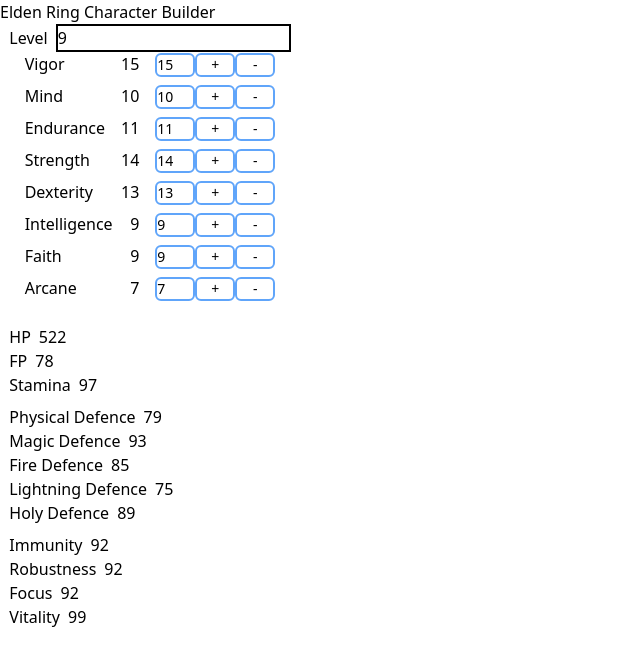
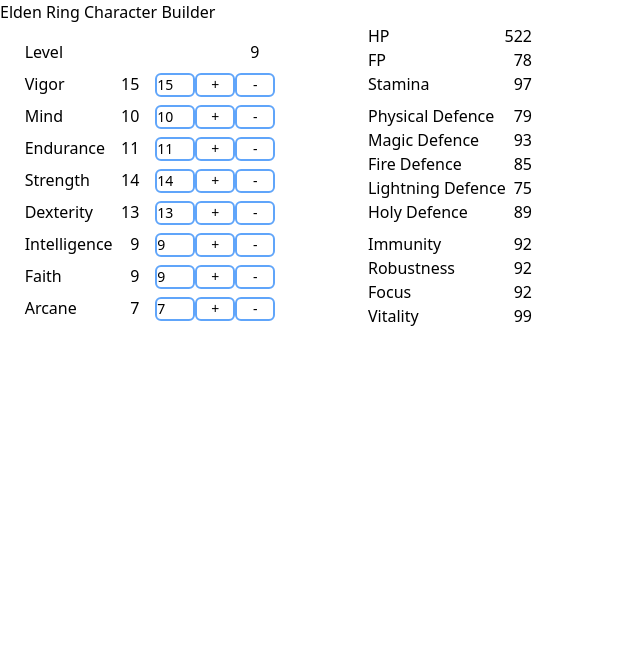
Before and after one commit to TwilDev/er-character-planner, a Next.js app: page / in a window 1280 px wide. Shown: the top 666 px of the page, without its empty margins (0-640 px from the left). Built offline with nearby package versions, Linux system fonts and the light colour scheme.

Commit message:
refactor & tidy

```diff
--- a/components/builder/CoreStats.tsx
+++ b/components/builder/CoreBuilder.tsx
@@ -1,8 +1,3 @@
-// import { HP, FP, END } from '../../data/lookup'
-const coreStatsTable = require('@/data/lookup.json')
-const { HP, FP, END } = coreStatsTable
-import Defences from './Defences'
-
 interface ICoreStatsProps {
   baseStats: IStats,
   stats: IStats,
@@ -51,13 +46,14 @@
 
   return (
     <div>
-      <div className='flex items-center w-full'>
+      <div className='flex items-center justify-between w-full mb-2'>
         <label htmlFor='level'>Level</label>
-        <input
-          type='text'
-          className='border-black border-2 ml-2'
-          defaultValue={level}
-        />
+        <label
+          className="text-semibold mr-4"
+          htmlFor='level'
+        >
+          {level}
+        </label>
       </div>
       <div className="flex justify-center items-top gap-4">
         <div className="flex flex-col gap-2">
@@ -104,21 +100,6 @@
           })}
         </div>
       </div>
-      <div className="mt-6">
-        <div>
-          <label htmlFor='hp'>HP</label>
-          <label className='ml-2'>{Math.floor(HP[stats.vigor - 1]) ?? '??'}</label>
-        </div>
-        <div>
-          <label htmlFor="fp">FP</label>
-          <label className='ml-2'>{Math.floor(FP[stats.mind - 1])}</label>
-        </div>
-        <div>
-          <label htmlFor="end">Stamina</label>
-          <label className='ml-2'>{Math.floor(END[stats.endurance - 1])}</label>
-        </div>
-      </div>
-      <Defences stats={stats} total={total} />
     </div>
   )
 }
--- /dev/null
+++ b/components/stats/CoreStats.tsx
@@ -0,0 +1,18 @@
+import Defences from "./Defences"
+import VitalStats from "./VitalStats"
+
+interface ICoreStatsProps {
+  stats: IStats,
+  total: number,
+}
+
+export default function CoreStats({ stats, total }: ICoreStatsProps) {
+  return (
+    <div>
+      <div className='flex flex-col items-center justify-between w-full mb-2'>
+        <VitalStats stats={stats} total={total} />
+        <Defences stats={stats} total={total} />
+      </div>
+    </div>
+  )
+}
--- a/components/builder/Defences.tsx
+++ b/components/stats/Defences.tsx
@@ -13,41 +13,41 @@
   return (
     <div>
       <div className="mt-2">
-        <div>
+        <div className="flex justify-between">
           <label htmlFor="physicalDefence">Physical Defence</label>
           <label className='ml-2'>{Math.floor(defFlat[total - 1] + defStrAdj[stats.strength - 1])}</label>
         </div>
-        <div>
+        <div className="flex justify-between">
           <label htmlFor="magicDefence">Magic Defence</label>
           <label className='ml-2'>{Math.floor(defFlat[total - 1] + defIntAdj[stats.intelligence - 1])}</label>
         </div>
-        <div>
+        <div className="flex justify-between">
           <label htmlFor="fireDefence">Fire Defence</label>
           <label className='ml-2'>{Math.floor(defFlat[total - 1] + defFire[stats.vigor - 1])}</label>
         </div>
-        <div>
+        <div className="flex justify-between">
           <label htmlFor="lightningDefence">Lightning Defence</label>
           <label className='ml-2'>{Math.floor(defFlat[total - 1])}</label>
         </div>
-        <div>
+        <div className="flex justify-between">
           <label htmlFor="holyDefence">Holy Defence</label>
           <label className='ml-2'>{Math.floor(defFlat[total - 1] + defHoly[stats.arcane - 1])}</label>
         </div>
       </div>
       <div className="mt-2">
-        <div>
+        <div className="flex justify-between">
           <label htmlFor="immunityResistance">Immunity</label>
           <label className='ml-2'>{Math.floor(imFlat[total - 1] + imAdj[stats.vigor - 1])}</label>
         </div>
-        <div>
+        <div className="flex justify-between">
           <label htmlFor="robustnessResistance">Robustness</label>
           <label className='ml-2'>{Math.floor(robFlat[total - 1] + robAdj[stats.endurance - 1])}</label>
         </div>
-        <div>
+        <div className="flex justify-between">
           <label htmlFor="focusResistance">Focus</label>
           <label className='ml-2'>{Math.floor(focFlat[total - 1] + focAdj[stats.mind - 1])}</label>
         </div>
-        <div>
+        <div className="flex justify-between">
           <label htmlFor="vitalityResistance">Vitality</label>
           <label className='ml-2'>{Math.floor(vitFlat[total - 1] + vitAdj[stats.arcane - 1])}</label>
         </div>
--- /dev/null
+++ b/components/stats/VitalStats.tsx
@@ -0,0 +1,26 @@
+const coreStatsTable = require('@/data/lookup.json')
+const { HP, FP, END } = coreStatsTable
+
+interface ICoreStatsProps {
+  stats: IStats,
+  total: number,
+}
+
+export default function VitalStats({ stats, total }: ICoreStatsProps) {
+  return (
+    <div className="flex flex-col w-full">
+      <div className="flex justify-between">
+        <label htmlFor='hp'>HP</label>
+        <label className='ml-2'>{Math.floor(HP[stats.vigor - 1]) ?? '??'}</label>
+      </div>
+      <div className="flex justify-between">
+        <label htmlFor="fp">FP</label>
+        <label className='ml-2'>{Math.floor(FP[stats.mind - 1])}</label>
+      </div>
+      <div className="flex justify-between">
+        <label htmlFor="end">Stamina</label>
+        <label className='ml-2'>{Math.floor(END[stats.endurance - 1])}</label>
+      </div>
+  </div>
+  )
+}
--- a/pages/index.tsx
+++ b/pages/index.tsx
@@ -1,5 +1,6 @@
 import React, { useState, useEffect } from 'react'
-import CoreStats from '@/components/builder/CoreStats'
+import CoreBuilder from '@/components/builder/CoreBuilder'
+import CoreStats from '@/components/stats/CoreStats'
 
 export default function Home() {
   //Base stats currently hardcoded for Vagabond
@@ -38,8 +39,9 @@
   return (
     <main>
       <h1>Elden Ring Character Builder</h1>
+      <div className="flex">
         <div className='flex w-[300px] flex-col items-center justify-center gap-4'>
-        <CoreStats
+          <CoreBuilder
             baseStats={baseStats}
             stats={stats}
             setStats={setStats}
@@ -51,6 +53,15 @@
             setChangeStats={setChangeStats}
           />
         </div>
+        <div className="flex w-[300px] flex-col items-center justify-center gap-4">
+          <CoreStats
+            stats={stats}
+            total={total}
+          />
+        </div>
+      </div>
+
+
     </main>
   );
 }
```
Lines whose indentation alone changed are shown as unchanged.
